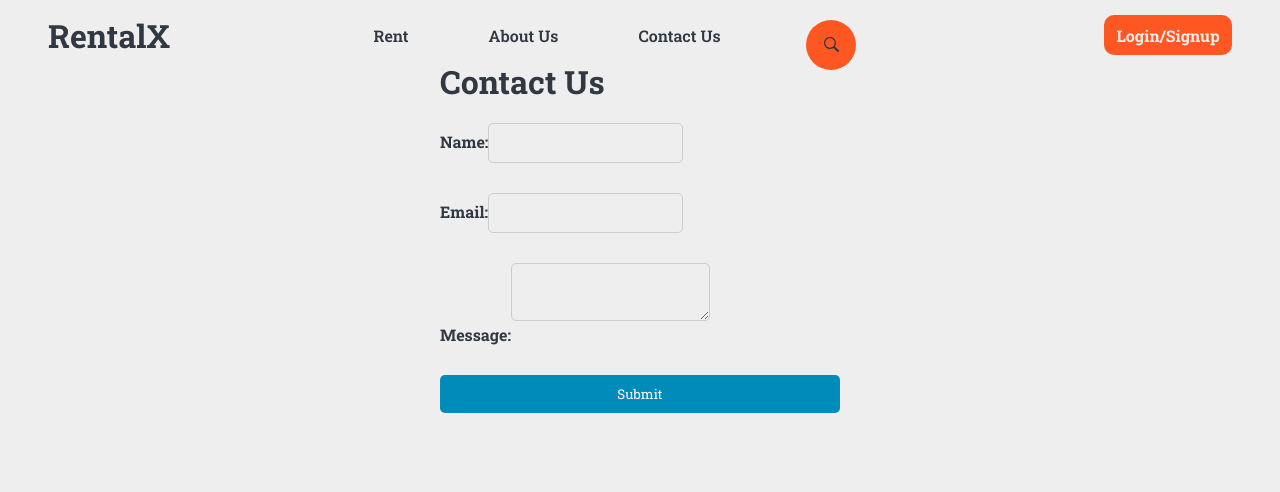
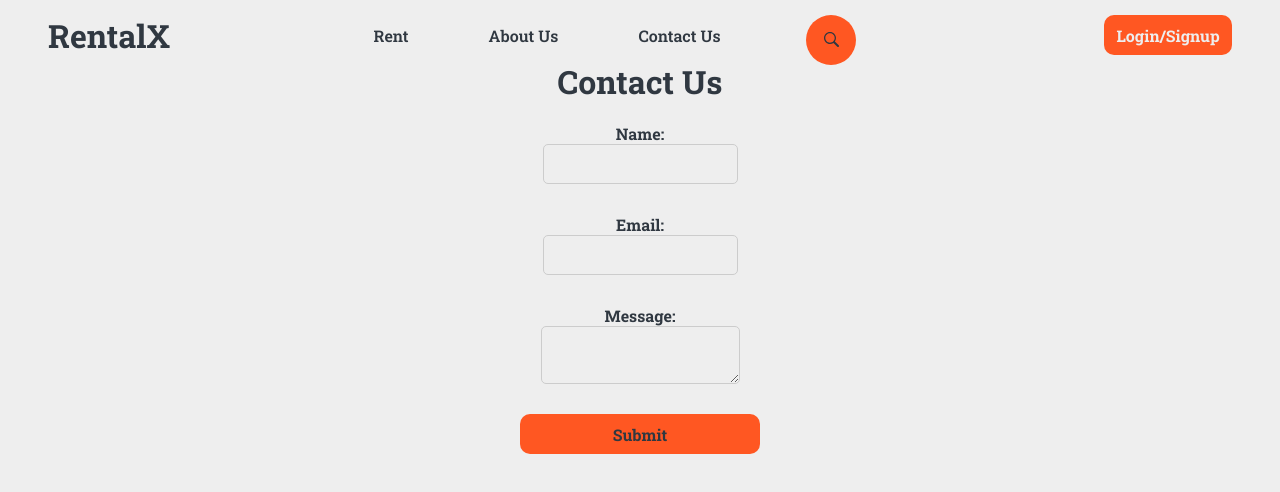
Before and after one commit to venawm/RentalX, a React (Create React App) app in the folder rentalx/: page /contactus in a window 1280 px wide. Shown: the top 492 px of the page. Built offline with nearby package versions, Linux system fonts and the light colour scheme.

Commit message:
Fixed all the minor changes and Defining this as version 1

```diff
--- a/rentalx/src/components/Card.js
+++ b/rentalx/src/components/Card.js
@@ -28,7 +28,7 @@ margin: 0px 0.5rem 0px 0.5rem;
   padding: 10px;
   background-color: #F5F5F5;
   width: 20rem;
-  height: 30rem;
+  height: 28rem;
   border-radius: 15px;
   transition: transform .2s;
   box-shadow: rgba(149, 157, 165, 0.5) 0px 8px 24px;
--- a/rentalx/src/components/SearchBox.js
+++ b/rentalx/src/components/SearchBox.js
@@ -11,7 +11,7 @@ const SearchBox = styled.div`
 
 const Input = styled.input`
   position: absolute;
-  top: 13px;
+  top: 10px;
     right: 47px;
     box-sizing: border-box;
     width: 0px;
@@ -43,7 +43,7 @@ const Button = styled.div`
   background: #FF5722;
   border-radius: 50%;
   right: 45px;
-  top: 10px;
+  top: 5px;
   cursor: pointer;
   text-align: center;
   line-height: 80px;
@@ -62,9 +62,9 @@ const Button = styled.div`
   }
 
   &:hover {
-    background-color: #45a05d;
+    background-color: #c72e00;
     .icon{
-    background: #45a05d;
+    background: #c72e00;
     color:white;
 
   }
--- a/rentalx/src/pages/ContactUs.js
+++ b/rentalx/src/pages/ContactUs.js
@@ -12,16 +12,13 @@ const ContactUs = () => {
       <Heading>Contact Us</Heading>
       <Form>
         <Label>
-          Name:
-          <Input type="text" name="name" />
+          Name: <Input type="text" name="name" />
         </Label>
         <Label>
-          Email:
-          <Input type="email" name="email" />
+          Email: <Input type="email" name="email" />
         </Label>
         <Label>
-          Message:
-          <Textarea name="message"></Textarea>
+          Message: <Textarea name="message"></Textarea>
         </Label>
         <Button type="submit">Submit</Button>
       </Form>
@@ -34,6 +31,10 @@ const ContactUs = () => {
 const Container = styled.div`
   max-width: 400px;
   margin: 0 auto;
+  display: flex;
+  flex-direction:column;
+  justify-content:center;
+  align-items:center;
 `;
 
 const Heading = styled.h1`
@@ -49,6 +50,10 @@ const Form = styled.form`
 const Label = styled.label`
   font-weight: bold;
   margin-bottom: 10px;
+  display: flex;
+  flex-direction:column;
+  justify-content:start;
+  align-items:center;
 `;
 
 const Input = styled.input`
@@ -66,17 +71,26 @@ const Textarea = styled.textarea`
 `;
 
 const Button = styled.button`
-  background-color: #008cba;
-  color: #fff;
-  padding: 10px 20px;
-  border: none;
-  border-radius: 5px;
-  cursor: pointer;
-  margin-top: 20px;
+        border: none;
+        background-color: #FF5722;
+        height: 2.5rem;
+        width: 15rem;
+        font-size: medium;
+        font-weight: 700;
 
-  &:hover {
-    background-color: #006799;
-  }
+        border-radius: 10px;
+        :hover{
+            cursor: pointer;
+            background-color: #ffb39b;
+            a{
+                background-color: #ffb39b;
+                color: #EEEEEE;
+            }
+        }
+        a{
+            background-color: #FF5722;
+            color: #EEEEEE;
+        }
 `;
 
 export default ContactUs;
```
